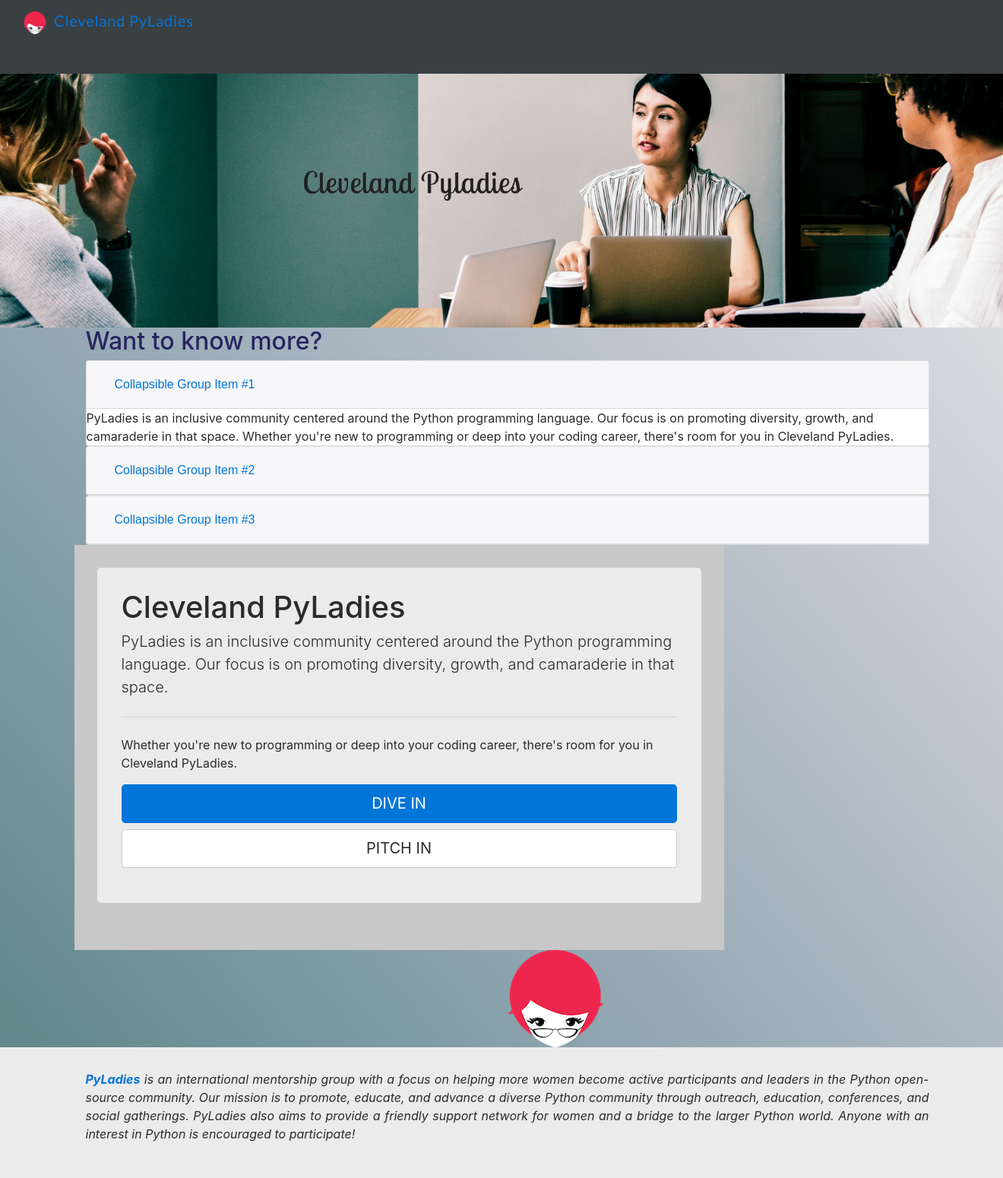
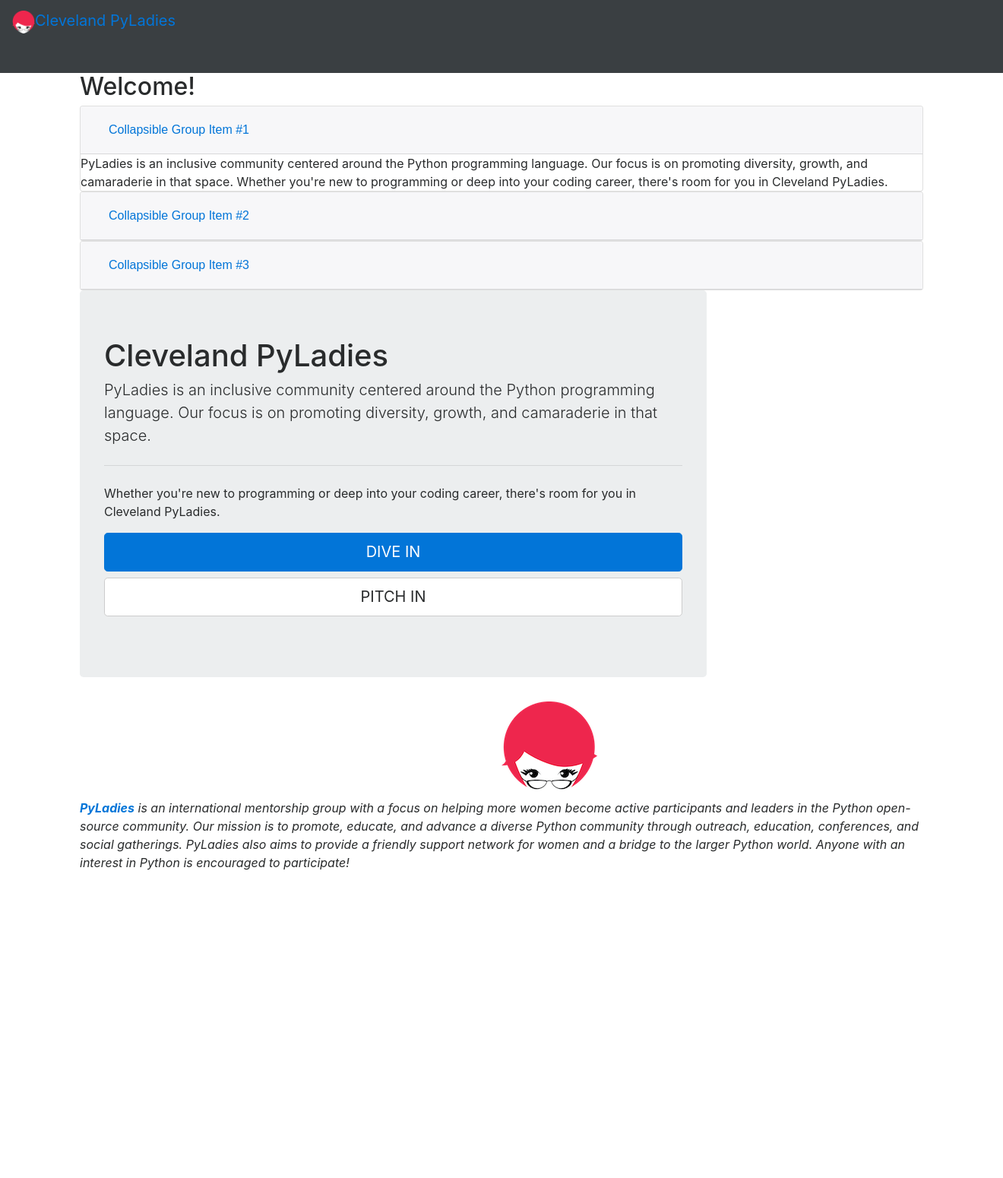
Before and after one commit to githubnk/CLE-PyLadies, a Django app: page / in a window 1320 px wide; the page is wider, and only the part inside the window is pictured. Shown: that part at 76% size. After the commit the page ends 1145 px from the top of that part, so only its background shows below. Run offline with Django 3.2, Linux system fonts and the light colour scheme; some libraries are stand-ins or nearby versions.

Commit message:
Major CSS overhaul - consolidating to top-level directory with main.css

```diff
--- a/core/static/css/global.css
+++ b/core/static/css/global.css
@@ -1,128 +1,132 @@
-body {
-    height: 100%;
-    background-image: linear-gradient(to right top, #588282, #7d9aa3, #a5b3be, #cbced5, #ebebeb);
-    /*background-color: #ebebeb;*/
-    display: flex;
-    flex-direction: column;
-    flex: auto;
-}
-
-#top-nav {
-    margin-left: -30px;
-    margin-right: -15px;
-    font-family: 'Lato', sans-serif;
-    letter-spacing: .05em;
-}
-
-.navbar-brand img {
-    margin-left: 30px;
-    margin-right: 10px;
-}
-
-.header-img {
-    background-attachment: fixed;
-}
-
-@media (max-width: 992px) {
-    .navbar-nav .nav-item {
-        padding-left: 15px;
-    }
-}
-
-h2 {
-    color: #282560;
-}
-
-.jumbotron {
-    /*margin-top: 15px;*/
-    padding-top: 30px;
-    padding-bottom: 30px;
-    background: #ebebeb;
-}
-
-#main-col {
-    padding: 30px;
-    /*background-color: #e4b9c0;*/
-    background-color: #c8c8c8;
-}
-
-#sidebar {
-    /*outline-width: 5px;*/
-    /*outline-color: #6F263D;*/
-}
-
-#twitter_feed {
-    margin-top: 30px;
-}
-
-#content-view {
-    /*background: #588282;*/
-}
-
-/*class hero-row loads a solid background as a placeholder while image loads*/
-/*and extends hero to full screen width*/
-.hero-row {
-    background: #6F263D;
-    margin-left: -15px;
-    margin-right: -15px;
-}
-
-/*class legible-text should go with non-fluid containers or rows*/
-/*with mostly text entries.*/
-.legible-text {
-    padding: 30px;
-    /*background-color: #e4b9c0;*/
-    background-color: #c8c8c8;
-}
-
-/*This id is commented out in index.html at the moment.*/
-/*#cta {*/
-    /*margin-top: 50px;*/
-    /*text-align-all: center;*/
+/*body {*/
+    /*height: 100%;*/
+    /*background-image: linear-gradient(to right top, #588282, #7d9aa3, #a5b3be, #cbced5, #ebebeb);*/
+    /*!*background-color: #ebebeb;*!*/
+    /*display: flex;*/
+    /*flex-direction: column;*/
+    /*flex: auto;*/
 /*}*/
 
-/*This id is commented out in index.html at the moment.*/
-/*#upcomingMeetupsList {*/
-    /*padding: 30px;*/
-    /*text-align: left;*/
+/*#top-nav {*/
+    /*margin-left: -30px;*/
+    /*margin-right: -15px;*/
+    /*font-family: 'Lato', sans-serif;*/
+    /*letter-spacing: .05em;*/
 /*}*/
 
+/*@media (max-width: 992px) {*/
+    /*.navbar-nav .nav-item {*/
+        /*padding-left: 15px;*/
+    /*}*/
+/*}*/
 
-footer {
-    margin-left: -15px; /*Extends entire footer to full width.*/
-    margin-right: -15px; /*Extends entire footer to full width.*/
-    align-content: flex-end; /*Pins footer to end of views, but only with enough content.*/
-    flex-shrink: 0; /*Review need in refactor*/
-    /*background-image: url("../img/cleveland_crop.jpg"); !*Replace this*!*/
-}
+/*.navbar-brand img {*/
+    /*margin-left: 30px;*/
+    /*margin-right: 10px;*/
+/*}*/
 
-#foot-blurb {
-    width: 100%; /*Need this to extend grey-out?*/
-    padding: 30px;
-    background: #ebebeb;
-    /*background-image: url("../img/CleGeekGirlSkyline.png");*/
-    /*background-repeat: no-repeat;*/
+/*.custom-header-img {*/
+    /*background-attachment: fixed;*/
+    /*background-position: center center;*/
     /*background-size: cover;*/
-    text-align: justify;
-}
+    /*height: calc(50vh - 81px);*/
+    /*max-height: 100%;*/
+/*}*/
 
-#myBtn {
-    display: none; /* Hidden by default */
-    position: fixed; /* Fixed/sticky position */
-    bottom: 20px; /* Place the button at the bottom of the page */
-    right: 30px; /* Place the button 30px from the right */
-    z-index: 99; /* Make sure it does not overlap */
-    border: none; /* Remove borders */
-    outline: none; /* Remove outline */
-    /*background-color: #ebebeb; !* Maybe don't set a background color *!*/
-    /*background-color: #555555; !* Original grey background color *!*/
-    color: white; /* Text color */
-    cursor: pointer; /* Add a mouse pointer on hover */
-    padding: 15px; /* Some padding */
-    border-radius: 10px; /* Rounded corners */
-    font-size: 18px; /* Increase font size */
-}
+/*h2 {*/
+    /*color: #282560;*/
+/*}*/
 
-#myBtn:hover {
-    background-color: #FF0038; /* Add a dark-grey background on hover */
-}
+/*!*.jumbotron {*!*/
+    /*!*!*margin-top: 15px;*!*!*/
+    /*!*padding-top: 30px;*!*/
+    /*!*padding-bottom: 30px;*!*/
+    /*!*background: #ebebeb;*!*/
+/*!*}*!*/
+
+/*!*#main-col {*!*/
+    /*!*padding: 30px;*!*/
+    /*!*!*background-color: #e4b9c0;*!*!*/
+    /*!*background-color: #c8c8c8;*!*/
+/*!*}*!*/
+
+/*!*#sidebar {*!*/
+    /*!*!*outline-width: 5px;*!*!*/
+    /*!*!*outline-color: #6F263D;*!*!*/
+/*!*}*!*/
+
+/*!*#twitter_feed {*!*/
+    /*!*margin-top: 30px;*!*/
+/*!*}*!*/
+
+/*!*#content-view {*!*/
+    /*!*!*background: #588282;*!*!*/
+/*!*}*!*/
+
+/*!*!*class hero-row loads a solid background as a placeholder while image loads*!*!*/
+/*!*!*and extends hero to full screen width*!*!*/
+/*!*.hero-row {*!*/
+    /*!*!*background: #6F263D;*!*!*/
+    /*!*margin-left: -15px;*!*/
+    /*!*margin-right: -15px;*!*/
+/*!*}*!*/
+
+/*!*!*class legible-text should go with non-fluid containers or rows*!*!*/
+/*!*!*with mostly text entries.*!*!*/
+/*!*.legible-text {*!*/
+    /*!*padding: 30px;*!*/
+    /*!*!*background-color: #e4b9c0;*!*!*/
+    /*!*background-color: #c8c8c8;*!*/
+/*!*}*!*/
+
+/*!*This id is commented out in index.html at the moment.*!*/
+/*!*#cta {*!*/
+    /*!*margin-top: 50px;*!*/
+    /*!*text-align-all: center;*!*/
+/*!*}*!*/
+
+/*!*This id is commented out in index.html at the moment.*!*/
+/*!*#upcomingMeetupsList {*!*/
+    /*!*padding: 30px;*!*/
+    /*!*text-align: left;*!*/
+/*!*}*!*/
+
+
+/*footer {*/
+    /*margin-left: -15px; !*Extends entire footer to full width.*!*/
+    /*margin-right: -15px; !*Extends entire footer to full width.*!*/
+    /*align-content: flex-end; !*Pins footer to end of views, but only with enough content.*!*/
+    /*flex-shrink: 0; !*Review need in refactor*!*/
+    /*!*background-image: url("../img/cleveland_crop.jpg"); !*Replace this*!*!*/
+/*}*/
+
+/*#foot-blurb {*/
+    /*width: 100%; !*Need this to extend grey-out?*!*/
+    /*padding: 30px;*/
+    /*background: #ebebeb;*/
+    /*!*background-image: url("../img/CleGeekGirlSkyline.png");*!*/
+    /*!*background-repeat: no-repeat;*!*/
+    /*!*background-size: cover;*!*/
+    /*text-align: justify;*/
+/*}*/
+
+/*#myBtn {*/
+    /*display: none; !* Hidden by default *!*/
+    /*position: fixed; !* Fixed/sticky position *!*/
+    /*bottom: 20px; !* Place the button at the bottom of the page *!*/
+    /*right: 30px; !* Place the button 30px from the right *!*/
+    /*z-index: 99; !* Make sure it does not overlap *!*/
+    /*border: none; !* Remove borders *!*/
+    /*outline: none; !* Remove outline *!*/
+    /*!*background-color: #ebebeb; !* Maybe don't set a background color *!*!*/
+    /*!*background-color: #555555; !* Original grey background color *!*!*/
+    /*color: white; !* Text color *!*/
+    /*cursor: pointer; !* Add a mouse pointer on hover *!*/
+    /*padding: 15px; !* Some padding *!*/
+    /*border-radius: 10px; !* Rounded corners *!*/
+    /*font-size: 18px; !* Increase font size *!*/
+/*}*/
+
+/*#myBtn:hover {*/
+    /*background-color: #FF0038; !* Add a dark-grey background on hover *!*/
+/*}*/
--- a/newsletter/static/css/newsletter.css
+++ b/newsletter/static/css/newsletter.css
@@ -1,36 +1,36 @@
-h1 a {
-    color: #282560;
-    font-family: 'Lato', sans-serif;
-}
-
-body {
-    padding-left: 15px;
-}
-
-.top-menu, .top-menu:hover, .top-menu:visited {
-    color: #a8e5ff;
-    float: right;
-    font-size: 26pt;
-    margin-right: 20px;
-}
-
-.article {
-    margin-bottom: 70px;
-}
-
-/*#article-grid .col {*/
-    /*padding-left: -10px;*/
-    /*padding-right: -10px;*/
+/*h1 a {*/
+    /*color: #282560;*/
+    /*font-family: 'Lato', sans-serif;*/
 /*}*/
 
-.post h1 a {
-    color: #282560
-}
+/*body {*/
+    /*!*padding-left: 15px;*!*/
+/*}*/
 
-.post h1 a:visited {
-    color: #FF8700;
-}
+/*.top-menu, .top-menu:hover, .top-menu:visited {*/
+    /*color: #a8e5ff;*/
+    /*float: right;*/
+    /*font-size: 26pt;*/
+    /*margin-right: 20px;*/
+/*}*/
 
-.comment {
-    margin: 20px 0px 20px 20px;
-}
+/*.article {*/
+    /*margin-bottom: 70px;*/
+/*}*/
+
+/*!*#article-grid .col {*!*/
+    /*!*padding-left: -10px;*!*/
+    /*!*padding-right: -10px;*!*/
+/*!*}*!*/
+
+/*.post h1 a {*/
+    /*color: #282560*/
+/*}*/
+
+/*.post h1 a:visited {*/
+    /*color: #FF8700;*/
+/*}*/
+
+/*.comment {*/
+    /*margin: 20px 0px 20px 20px;*/
+/*}*/
--- a/templates/core/index.html
+++ b/templates/core/index.html
@@ -5,11 +5,10 @@
 
 {% block content %}
 
-    <!-- Hero image banner -->
-    <div class="row no-gutters hero-row">
-        <div class="col-12 header-img">
-            <img src="{% static 'img/LandingBanner.png' %}" class="img-fluid" alt="" />
-        </div>
+    <!-- Custom image banner -->
+    <div class="custom-header" style="margin-top: auto;">
+    <div class="custom-header-img" style="background-image: url({% static 'img/LandingBanner.png' %});">
+    </div>
     </div>
 
     <!-- Main Content -->
@@ -18,7 +17,7 @@
 
             <!-- Trying out collapsing cards -->
             <!-- Move this to an FAQ page -->
-            <h2>Want to know more?</h2>
+            <h2>Welcome!</h2>
             <div id="accordion">
               <div class="card">
                 <div class="card-header" id="headingOne">
--- a/templates/global/base.html
+++ b/templates/global/base.html
@@ -11,8 +11,7 @@
     <link rel="stylesheet" href="https://maxcdn.bootstrapcdn.com/bootstrap/4.0.0-beta.3/css/bootstrap.min.css" integrity="sha384-Zug+QiDoJOrZ5t4lssLdxGhVrurbmBWopoEl+M6BdEfwnCJZtKxi1KgxUyJq13dy" crossorigin="anonymous">
     <link rel="stylesheet" href="https://use.fontawesome.com/releases/v5.0.13/css/all.css" integrity="sha384-DNOHZ68U8hZfKXOrtjWvjxusGo9WQnrNx2sqG0tfsghAvtVlRW3tvkXWZh58N9jp" crossorigin="anonymous">
     <link href="https://fonts.googleapis.com/css?family=Lato|Lobster+Two" rel="stylesheet">
-    <link rel="stylesheet" href="{% static 'css/global.css' %}">
-    <link rel="stylesheet" href="{% static 'css/newsletter.css' %}">
+    <link rel="stylesheet" href="{% static 'css/main.css' %}">
 
     <title>CLE-PyLadies Welcome!</title>
 </head>
```
Also changed, not shown: mysite/settings.py (+21 -3 lines).
